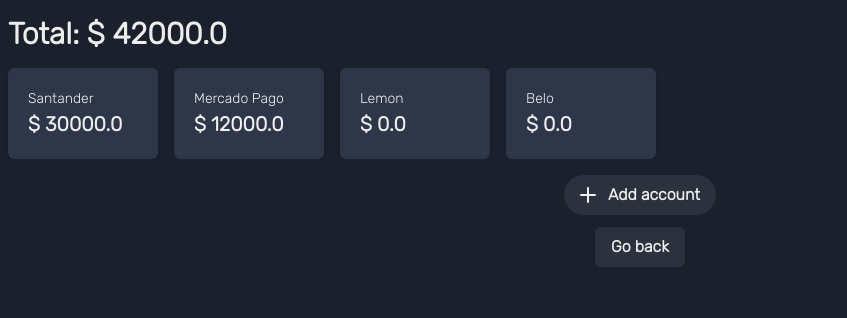
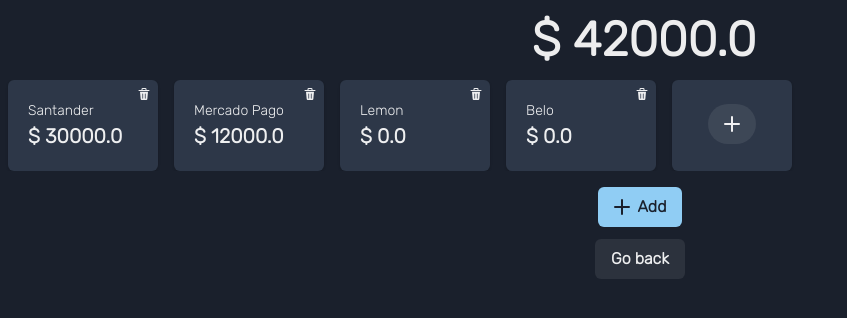
Before and after one commit to aleguiter09/my-finances-old-version, a Next.js app: page /home/1 in a window 1280 px wide. Shown: the top 318 px of the page, without its empty margins (0-847 px from the left). Built offline with nearby package versions, Linux system fonts and the light colour scheme.

Commit message:
Added Modals and alerts

```diff
--- /dev/null
+++ b/components/AlertComponent.js
@@ -0,0 +1,43 @@
+import {
+  Button,
+  AlertDialog,
+  AlertDialogHeader,
+  AlertDialogBody,
+  AlertDialogContent,
+  AlertDialogOverlay,
+  AlertDialogFooter,
+} from "@chakra-ui/react";
+import { useRef } from "react";
+
+export const AlertComponent = ({ isOpen, onClose, onClickDelete }) => {
+  const cancelRef = useRef();
+
+  return (
+    <AlertDialog
+      isOpen={isOpen}
+      leastDestructiveRef={cancelRef}
+      onClose={onClose}
+    >
+      <AlertDialogOverlay>
+        <AlertDialogContent w="90%">
+          <AlertDialogHeader fontSize="lg" fontWeight="bold">
+            Delete Account
+          </AlertDialogHeader>
+
+          <AlertDialogBody>
+            Are you sure? You can't undo this action afterwards.
+          </AlertDialogBody>
+
+          <AlertDialogFooter>
+            <Button ref={cancelRef} onClick={onClose}>
+              Cancel
+            </Button>
+            <Button colorScheme="red" onClick={onClickDelete} ml={3}>
+              Delete
+            </Button>
+          </AlertDialogFooter>
+        </AlertDialogContent>
+      </AlertDialogOverlay>
+    </AlertDialog>
+  );
+};
--- a/components/CardComponent.js
+++ b/components/CardComponent.js
@@ -1,13 +1,59 @@
-import { Card, CardBody, Stat, StatLabel, StatNumber } from "@chakra-ui/react";
+import {
+  Card,
+  CardBody,
+  Stat,
+  StatLabel,
+  StatNumber,
+  Button,
+  Flex,
+  useDisclosure,
+} from "@chakra-ui/react";
+import { AddIcon, DeleteIcon } from "@chakra-ui/icons";
+import { AlertComponent } from "./AlertComponent";
 
-export const CardComponent = ({ title, amount }) => {
+export const CardComponent = ({ title, amount, handleDelete }) => {
+  const { isOpen, onOpen, onClose } = useDisclosure();
+
+  const onClickDelete = () => {
+    handleDelete(title);
+    onClose();
+  };
+
   return (
-    <Card minWidth="150" mx="2">
-      <CardBody>
-        <Stat>
-          <StatLabel>{title}</StatLabel>
-          <StatNumber fontSize="xl">$ {amount.toFixed(1)}</StatNumber>
-        </Stat>
+    <>
+      <AlertComponent
+        isOpen={isOpen}
+        onClose={onClose}
+        onClickDelete={onClickDelete}
+      />
+      <Card minWidth="150" mx="2">
+        <Flex justifyContent="end">
+          <DeleteIcon
+            fontSize="xs"
+            mt="2"
+            me="2"
+            cursor="pointer"
+            onClick={onOpen}
+          />
+        </Flex>
+        <CardBody pt="0">
+          <Stat>
+            <StatLabel>{title}</StatLabel>
+            <StatNumber fontSize="xl">$ {amount.toFixed(1)}</StatNumber>
+          </Stat>
+        </CardBody>
+      </Card>
+    </>
+  );
+};
+
+export const CardButtonComponent = ({ handleClick }) => {
+  return (
+    <Card minWidth="120" mx="2">
+      <CardBody align="center" mt="1">
+        <Button onClick={handleClick} rounded="25">
+          <AddIcon />
+        </Button>
       </CardBody>
     </Card>
   );
--- /dev/null
+++ b/components/ModalAddAccount.js
@@ -0,0 +1,55 @@
+import {
+  Modal,
+  ModalOverlay,
+  ModalContent,
+  ModalHeader,
+  ModalFooter,
+  ModalBody,
+  Button,
+  Input,
+} from "@chakra-ui/react";
+import { useRef } from "react";
+
+export const ModalAddAccount = ({ isOpen, onClose, onConfirm }) => {
+  const titleRef = useRef();
+  const amountRef = useRef();
+
+  const handleConfirm = () => {
+    const title = titleRef.current.value;
+    const amount = parseFloat(amountRef.current.value);
+    if (title !== "") {
+      const newAccount = {
+        title,
+        amount,
+      };
+      onConfirm(newAccount);
+    }
+  };
+
+  return (
+    <>
+      <Modal isOpen={isOpen} onClose={onClose}>
+        <ModalOverlay bg="blackAlpha.300" backdropFilter="blur(10px)" />
+        <ModalContent w="90%">
+          <ModalHeader>Add Account</ModalHeader>
+          <ModalBody>
+            <Input placeholder="Title" mb="3" rounded="3" ref={titleRef} />
+            <Input
+              placeholder="Amount"
+              type="number"
+              rounded="3"
+              ref={amountRef}
+            />
+          </ModalBody>
+
+          <ModalFooter>
+            <Button colorScheme="blue" mr="3" onClick={onClose}>
+              Close
+            </Button>
+            <Button onClick={handleConfirm}>Confirm</Button>
+          </ModalFooter>
+        </ModalContent>
+      </Modal>
+    </>
+  );
+};
--- /dev/null
+++ b/components/ModalAddExpense.js
@@ -0,0 +1,55 @@
+import {
+  Modal,
+  ModalOverlay,
+  ModalContent,
+  ModalHeader,
+  ModalFooter,
+  ModalBody,
+  Button,
+  Input,
+} from "@chakra-ui/react";
+import { useRef } from "react";
+
+export const ModalAddExpense = ({ isOpen, onClose, onConfirm }) => {
+  const titleRef = useRef();
+  const amountRef = useRef();
+
+  const handleConfirm = () => {
+    const title = titleRef.current.value;
+    const amount = parseFloat(amountRef.current.value);
+    if (title !== "") {
+      const newAccount = {
+        title,
+        amount,
+      };
+      onConfirm(newAccount);
+    }
+  };
+
+  return (
+    <>
+      <Modal isOpen={isOpen} onClose={onClose}>
+        <ModalOverlay bg="blackAlpha.300" backdropFilter="blur(10px)" />
+        <ModalContent w="90%">
+          <ModalHeader>Add Account</ModalHeader>
+          <ModalBody>
+            <Input placeholder="Title" mb="3" rounded="3" ref={titleRef} />
+            <Input
+              placeholder="Amount"
+              type="number"
+              rounded="3"
+              ref={amountRef}
+            />
+          </ModalBody>
+
+          <ModalFooter>
+            <Button colorScheme="blue" mr="3" onClick={onClose}>
+              Close
+            </Button>
+            <Button onClick={handleConfirm}>Confirm</Button>
+          </ModalFooter>
+        </ModalContent>
+      </Modal>
+    </>
+  );
+};
--- a/pages/home/[id].js
+++ b/pages/home/[id].js
@@ -1,11 +1,26 @@
 import { useRouter } from "next/router";
-import { Flex, Button, Heading } from "@chakra-ui/react";
-import { CardComponent } from "../../components/CardComponent";
+import { Flex, Button, Heading, Text, useDisclosure } from "@chakra-ui/react";
 import { AddIcon } from "@chakra-ui/icons";
+import {
+  CardComponent,
+  CardButtonComponent,
+} from "../../components/CardComponent";
+import { ModalAddAccount } from "../../components/ModalAddAccount";
+import { ModalAddExpense } from "../../components/ModalAddExpense";
 import { useEffect, useState } from "react";
 
 const Home = () => {
   const router = useRouter();
+  const {
+    isOpen: isAddAccountOpen,
+    onOpen: onAddAccountOpen,
+    onClose: onAddAccountClose,
+  } = useDisclosure();
+  const {
+    isOpen: isAddExpenseOpen,
+    onOpen: onAddExpenseOpen,
+    onClose: onAddExpenseClose,
+  } = useDisclosure();
 
   const accountsDefault = [
     { title: "Santander", amount: 30000 },
@@ -16,6 +31,7 @@
 
   const [total, setTotal] = useState(0);
   const [accounts, setAccounts] = useState(accountsDefault);
+  const [newAccount, setNewAccount] = useState({});
 
   useEffect(() => {
     let sum = 0;
@@ -28,23 +44,60 @@
     router.push("/");
   };
 
-  const handleClick = (e) => {
-    e.preventDefault();
+  const handleAddAccount = (newAccount = {}) => {
+    if (newAccount.title && newAccount.title !== "") {
+      setAccounts([...accounts, newAccount]);
+      setNewAccount({});
+      onAddAccountClose();
+    }
+  };
+
+  const handleAddExpense = () => {
+    /*if (newAccount.title && newAccount.title !== "") {
+      setAccounts([...accounts, newAccount]);
+      setNewAccount({});
+
+    }*/
+    console.log("Hola");
+    onAddExpenseClose();
+  };
+
+  const handleDelete = (title) => {
+    setAccounts(accounts.filter((a) => a.title !== title));
   };
 
   return (
     <Flex direction="column" height="100vh" mt="4">
-      <Heading size="lg" alignSelf="self-start" ms="2">
-        Total: $ {total.toFixed(1)}
+      <ModalAddAccount
+        isOpen={isAddExpenseOpen}
+        onClose={onAddExpenseClose}
+        onConfirm={handleAddExpense}
+        setNewAccount={null}
+      />
+      <ModalAddExpense
+        isOpen={isAddAccountOpen}
+        onClose={onAddAccountClose}
+        onConfirm={handleAddAccount}
+        setNewAccount={setNewAccount}
+      />
+      <Heading size="2xl" alignSelf="center" ms="2">
+        $ {total.toFixed(1)}
       </Heading>
-      <Flex my="4" maxWidth="100%" overflowX="auto">
+      <Flex my="4" overflowX="auto">
         {accounts.map((acc) => (
-          <CardComponent title={acc.title} amount={acc.amount} />
+          <CardComponent
+            key={acc.title}
+            title={acc.title}
+            amount={acc.amount}
+            handleDelete={handleDelete}
+          />
         ))}
+        <CardButtonComponent handleClick={onAddAccountOpen} />
       </Flex>
       <Flex direction="column" align="center">
-        <Button mb="3" onClick={handleClick} rounded="25">
-          <AddIcon me="3" /> Add account
+        <Button colorScheme="blue" mb="3" onClick={onAddExpenseOpen}>
+          <AddIcon me="2" />
+          <Text>Add</Text>
         </Button>
         <Button onClick={handleBack}>Go back</Button>
       </Flex>
```
